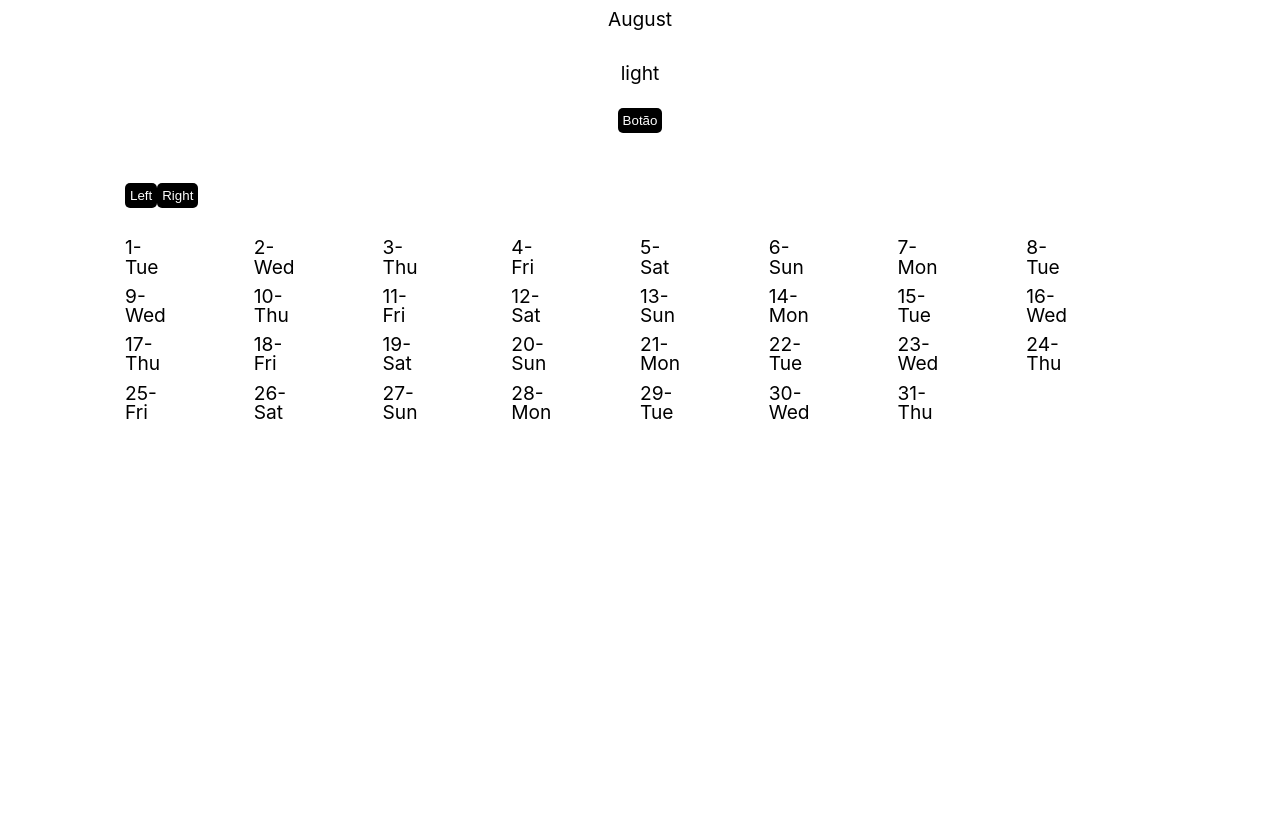
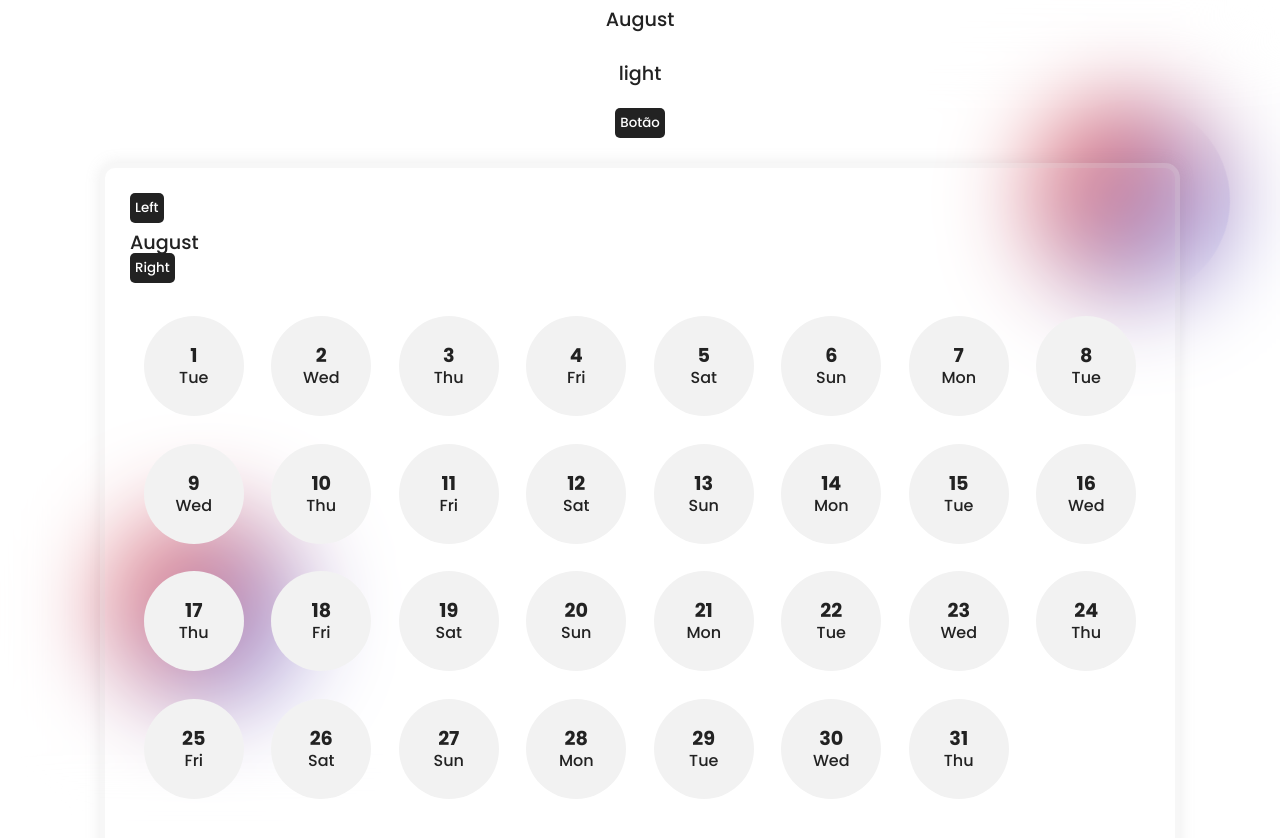
Before and after one commit to LuigiVanin/ac-calendar, a React (Vite) app: page / in a window 1280 px wide. Shown: the top 838 px of the page. Before the commit the page ends 800 px from the top, so only its background shows below. Built offline with nearby package versions, Linux system fonts and the light colour scheme.

Commit message:
feat: adding glass effect on calendar frame

```diff
--- a/package.json
+++ b/package.json
@@ -11,6 +11,7 @@
   },
   "dependencies": {
     "@stitches/core": "^1.2.8",
+    "framer-motion": "^10.15.1",
     "million": "^2.5.13",
     "moment": "^2.29.4",
     "react": "^18.2.0",
--- a/src/App.css
+++ b/src/App.css
@@ -1,3 +1,5 @@
+@import url("https://fonts.googleapis.com/css2?family=Poppins:ital,wght@0,100;0,200;0,300;0,500;0,600;0,700;0,800;1,100;1,200;1,300;1,400;1,500;1,600;1,700;1,800&display=swap");
+
 #root {
     margin: 0 auto;
     width: 100%;
@@ -8,4 +10,9 @@
 
 * {
     box-sizing: border-box;
+    font-family: "Poppins", sans-serif;
 }
+
+body {
+    font-family: "Poppins", sans-serif;
+}
--- a/src/App.tsx
+++ b/src/App.tsx
@@ -7,16 +7,29 @@ import { useContext } from "react";
 import { useCalendar } from "./hooks/useCalendar";
 import { Button } from "./components/button/Button";
 import { css } from "../stitches.config";
+import { BlobWrapper } from "./components/blob/BlobWrapper";
+import { CalendarHeader } from "./components/calendar/Header";
 
 const layout = css({
     display: "flex",
     flexDirection: "column",
     justifyContent: "flex-start",
     alignItems: "center",
-    gap: "25px",
     background: "$loContrast",
     width: "100%",
     minHeight: "100vh",
+
+    ".layout__content": {
+        display: "flex",
+        flexDirection: "column",
+        justifyContent: "flex-start",
+        alignItems: "center",
+        gap: "25px",
+        width: "100%",
+        minHeight: "100vh",
+        zIndex: 10,
+        backdropFilter: "blur(45px)",
+    },
 });
 
 const App = () => {
@@ -25,12 +38,16 @@ const App = () => {
 
     return (
         <div className={layout()}>
-            <Text>{month.name}</Text>
-            <Text>{theme}</Text>
-            <Button onClick={() => cycleTheme()}>
-                <span>Botão</span>
-            </Button>
-            <Calendar />
+            <BlobWrapper />
+            <BlobWrapper right="80vw" top="70vh" />
+            <div className="layout__content">
+                <Text>{month.name}</Text>
+                <Text>{theme}</Text>
+                <Button onClick={() => cycleTheme()}>
+                    <span>Botão</span>
+                </Button>
+                <Calendar header={<CalendarHeader />} />
+            </div>
         </div>
     );
 };
--- /dev/null
+++ b/src/components/blob/Blob.tsx
@@ -0,0 +1,19 @@
+import { blob } from "./blob.style";
+import { motion } from "framer-motion";
+
+export const SimpleBlob = () => {
+    return (
+        <motion.div
+            className={blob()}
+            animate={{
+                scale: [1, 2, 2, 1, 1],
+                rotate: [0, 360, 0, 270, 0],
+                // borderRadius: ["30%", "40%", "50%", "40%", "30%"],
+            }}
+            transition={{
+                repeat: Infinity,
+                duration: 20,
+            }}
+        />
+    );
+};
--- /dev/null
+++ b/src/components/blob/BlobWrapper.tsx
@@ -0,0 +1,40 @@
+import React from "react";
+import { css } from "../../../stitches.config";
+import { Props } from "../../types/props";
+import { SimpleBlob } from "./Blob";
+
+const blobWrapper = css({
+    position: "fixed",
+    right: "100px",
+    top: "150px",
+    zIndex: 0,
+
+    variants: {
+        position: {},
+    },
+});
+
+interface Position {
+    right: `${number}${"px" | "%" | "vw"}`;
+    top: `${number}${"px" | "%" | "vh"}`;
+}
+
+interface BlobWrapperProps extends Partial<Position>, Props {}
+
+export const BlobWrapper: React.FC<BlobWrapperProps> = ({
+    right = "100px",
+    top = "150px",
+}) => {
+    return (
+        <div
+            className={blobWrapper({
+                css: {
+                    top,
+                    right,
+                },
+            })}
+        >
+            <SimpleBlob />
+        </div>
+    );
+};
--- /dev/null
+++ b/src/components/blob/blob.style.ts
@@ -0,0 +1,8 @@
+import { css } from "../../../stitches.config";
+
+export const blob = css({
+    width: "100px",
+    height: "100px",
+    background: "linear-gradient(#e66465, #9198e5);",
+    borderRadius: "$rounded",
+});
--- a/src/components/calendar/Day.tsx
+++ b/src/components/calendar/Day.tsx
@@ -1,13 +1,34 @@
+import { css } from "../../../stitches.config";
 import { Day } from "../../helpers/calendar";
 import { Props } from "../../types/props";
 import { Text } from "../typography";
 
 type DayProps = Props & { day: Day };
 
+const dayUnit = css({
+    display: "flex",
+    flexDirection: "column",
+    justifyContent: "center",
+    alignItems: "center",
+    width: "100%",
+    aspectRatio: "1 / 1",
+    maxWidth: "100px",
+    background: "#f2f2f2",
+    borderRadius: "$rounded",
+    gap: "$sm",
+    "&:hover": {
+        background: "#e2e2e2",
+    },
+    p: {
+        marginTop: "0px",
+    },
+});
+
 export const CalendarDay: React.FC<DayProps> = ({ day }) => {
     return (
-        <Text>
-            {day.getDay()}-{day.getWeekday().abreviation}
-        </Text>
+        <span className={dayUnit()}>
+            <Text css={{ fontWeight: "bold" }}>{day.getDay()}</Text>
+            <Text fontSizes={"lg"}>{day.getWeekday().abreviation}</Text>
+        </span>
     );
 };
--- /dev/null
+++ b/src/components/calendar/Header.tsx
@@ -0,0 +1,15 @@
+import { useCalendar } from "../../hooks/useCalendar";
+import { Button } from "../button/Button";
+import { Text } from "../typography";
+
+export const CalendarHeader = () => {
+    const { month, changeMonthLeft, changeMonthRight } = useCalendar();
+
+    return (
+        <div className="button-group">
+            <Button onClick={() => changeMonthLeft()}>Left</Button>
+            <Text>{month.name}</Text>
+            <Button onClick={() => changeMonthRight()}>Right</Button>
+        </div>
+    );
+};
--- a/src/components/calendar/frame.style.ts
+++ b/src/components/calendar/frame.style.ts
@@ -8,24 +8,14 @@ export const calendarFrame = css({
     padding: "25px",
     flexDirection: "column",
     gap: "$xl",
-    ul: {
-        display: "grid",
-        // flexDirection: "row",
-        // flexWrap: "wrap",
-        // gap: "$md",
-        gridTemplateColumns: `
-            minmax(45px, 1fr)
-            minmax(45px, 1fr)
-            minmax(45px, 1fr)
-            minmax(45px, 1fr)
-            minmax(45px, 1fr)
-            minmax(45px, 1fr)
-            minmax(45px, 1fr)
-            minmax(45px, 1fr)
-        `,
+    zIndex: 10,
+    background: "rgba(255, 255, 255, 0.1)",
+    backdropFilter: "blur(15px)",
+    borderRadius: "$lg",
+    border: "5px solid #d2d2d22e",
+    boxShadow: "#9393932e 0px 0px 15px",
 
-        li: {
-            width: "20% ",
-        },
+    "&:after": {
+        content: "",
     },
 });
--- a/src/components/calendar/index.tsx
+++ b/src/components/calendar/index.tsx
@@ -1,19 +1,48 @@
 import { Button } from "../button/Button";
-import { Text } from "../typography";
 import { useCalendar } from "../../hooks/useCalendar";
 import { CalendarFrame } from "./Frame";
 import { CalendarDay } from "./Day";
+import { css } from "../../../stitches.config";
+import React from "react";
 
-export const Calendar = () => {
+const ul = css({
+    display: "grid",
+    // flexDirection: "row",
+    // flexWrap: "wrap",
+    // gap: "$md",
+    gridTemplateColumns: `
+            minmax(45px, 1fr)
+            minmax(45px, 1fr)
+            minmax(45px, 1fr)
+            minmax(45px, 1fr)
+            minmax(45px, 1fr)
+            minmax(45px, 1fr)
+            minmax(45px, 1fr)
+            minmax(45px, 1fr)
+        `,
+
+    li: {
+        aspectRatio: "1 / 1",
+        display: "flex",
+        alignItems: "center",
+        justifyContent: "center",
+        // borderBottom: "1px solid black",
+        // borderRight: "1px solid black",
+    },
+});
+
+interface CalendarProps {
+    header: Element;
+}
+
+export const Calendar: React.FC<CalendarProps> = ({ header }) => {
     const { month, changeMonthLeft, changeMonthRight } = useCalendar();
 
     return (
         <CalendarFrame>
-            <div className="Button-group">
-                <Button onClick={() => changeMonthLeft()}>Left</Button>
-                <Button onClick={() => changeMonthRight()}>Right</Button>
-            </div>
-            <ul>
+            {header}
+
+            <ul className={ul()}>
                 {month.days.map((date) => {
                     return (
                         <li key={date.getDay()}>
--- a/stitches.config.ts
+++ b/stitches.config.ts
@@ -36,7 +36,7 @@ export const {
             "9xl": "60px",
         },
         colors: {
-            hiContrast: "black",
+            hiContrast: "#222",
             loContrast: "white",
         },
         fontSizes: {
@@ -53,7 +53,7 @@ export const {
 
 export const light = createTheme("light-theme", {
     colors: {
-        hiContrast: "black",
+        hiContrast: "#222",
         loContrast: "white",
     },
 });
@@ -61,7 +61,7 @@ export const light = createTheme("light-theme", {
 export const dark = createTheme("dark-theme", {
     colors: {
         hiContrast: "white",
-        loContrast: "black",
+        loContrast: "#222",
     },
 });
 
```
Also changed, not shown: 1 other file (tests, documents, lock files or other folders).
